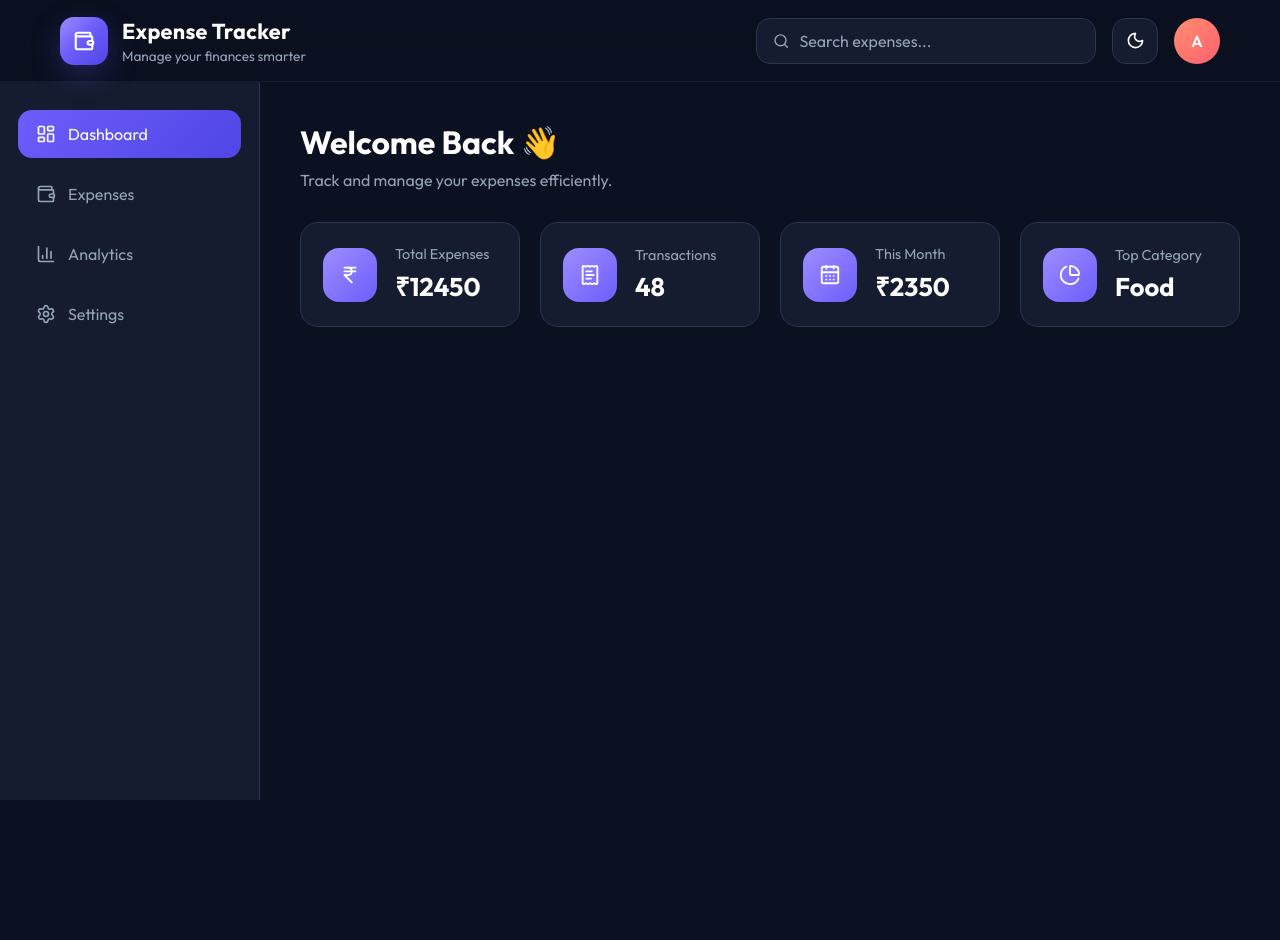
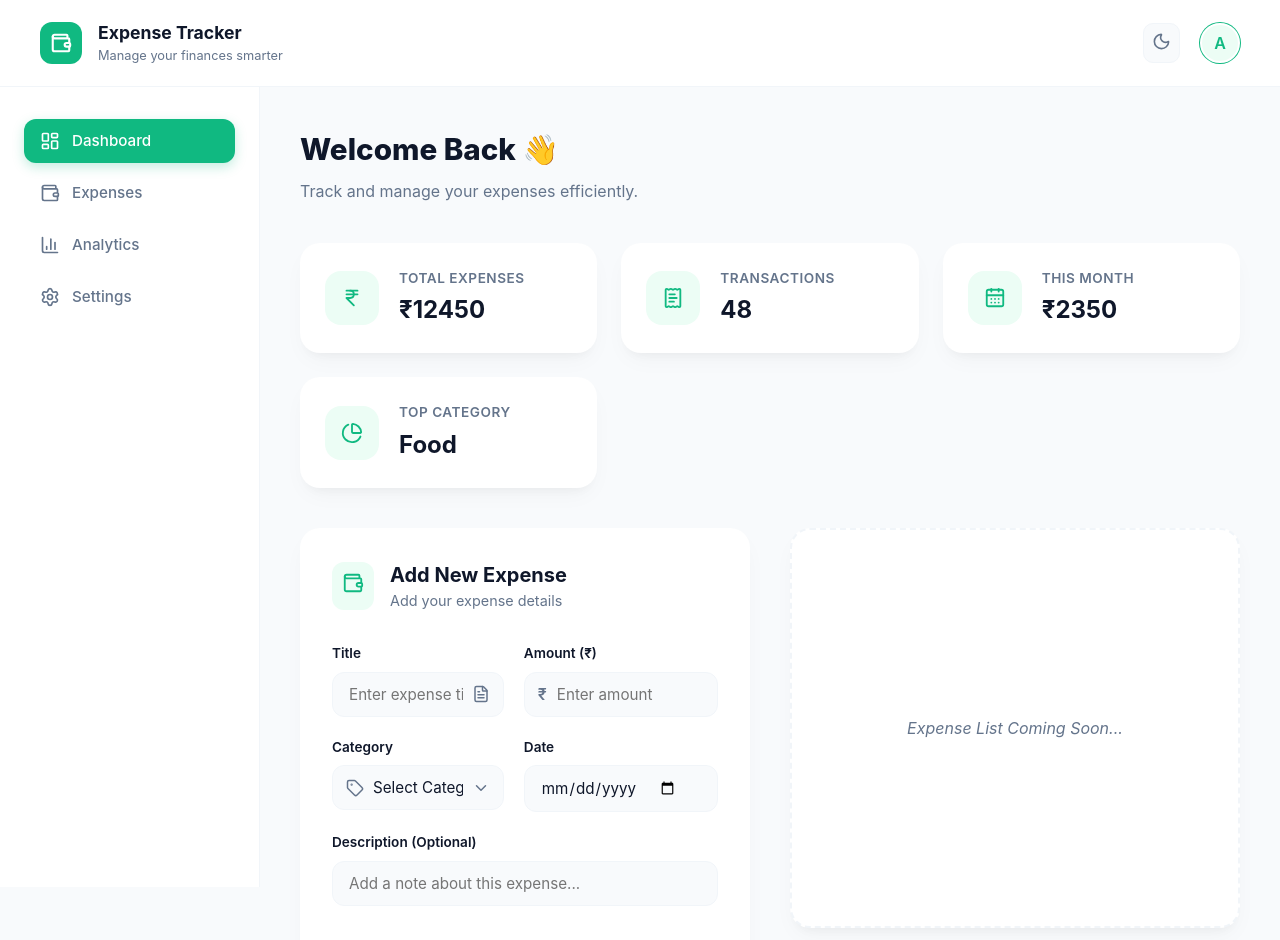
Before and after one commit to amitsharma597/mern-expense-tracker, a React (Vite) app in the folder client/: page / in a window 1280 px wide. Shown: the top 940 px of the page. Before the commit the page ends 800 px from the top, so only its background shows below. Built offline with nearby package versions, Linux system fonts and the light colour scheme.

Commit message:
feat: add expenseform component

```diff
--- a/client/src/App.css
+++ b/client/src/App.css
@@ -1,273 +1,461 @@
-@import url("https://fonts.googleapis.com/css2?family=Outfit:wght@300;400;500;600;700&display=swap");
+/*
+  Premium Fintech Expense Tracker Stylesheet
+  Color Palette: Emerald Green & Modern White
+*/
 
 :root {
-  --bg: #0b1120;
-  --surface: #151c2f;
-  --surface-2: #1c2540;
-  --primary: #7c6cff;
-  --text: #fff;
-  --muted: #94a3b8;
-  --border: #2a3550;
+  --primary: #10b981;
+  --primary-hover: #059669;
+  --primary-light: #ecfdf5;
+  --bg-body: #f8fafc;
+  --bg-card: #ffffff;
+  --text-main: #0f172a;
+  --text-muted: #64748b;
+  --border-color: #f1f5f9;
+  --error: #ef4444;
+  --shadow:
+    0 10px 25px -5px rgba(0, 0, 0, 0.04), 0 8px 10px -6px rgba(0, 0, 0, 0.04);
+  --radius: 20px;
+  --transition: all 0.3s cubic-bezier(0.4, 0, 0.2, 1);
+  --sidebar-width: 260px;
 }
 
 * {
   margin: 0;
   padding: 0;
   box-sizing: border-box;
-  font-family: "Outfit", sans-serif;
+  font-family:
+    "Inter",
+    -apple-system,
+    BlinkMacSystemFont,
+    "Segoe UI",
+    Roboto,
+    sans-serif;
 }
 
 body {
-  background: var(--bg);
-  color: var(--text);
+  background-color: var(--bg-body);
+  color: var(--text-main);
+  line-height: 1.5;
+  -webkit-font-smoothing: antialiased;
 }
 
-button,
-input {
-  font: inherit;
+/* Layout Structure */
+.dashboard {
+  display: flex;
+  min-height: 100vh;
 }
 
-button {
-  border: none;
-  cursor: pointer;
+.main-content {
+  flex: 1;
+  padding: 2.5rem;
+  overflow-y: auto;
+  max-width: 1400px;
+  margin: 0 auto;
 }
 
-/* ================= NAVBAR ================= */
-
-.navbar {
+/* Sidebar Styling */
+.sidebar {
+  width: var(--sidebar-width);
+  background: var(--bg-card);
+  border-right: 1px solid var(--border-color);
+  padding: 2rem 1.5rem;
+  display: flex;
+  flex-direction: column;
+  gap: 0.5rem;
   position: sticky;
   top: 0;
-  z-index: 100;
-  height: 82px;
-  padding: 0 60px;
+  height: 100vh;
+}
+
+.sidebar-link {
+  display: flex;
+  align-items: center;
+  gap: 12px;
+  padding: 12px 16px;
+  border-radius: 12px;
+  border: none;
+  background: transparent;
+  color: var(--text-muted);
+  font-size: 0.95rem;
+  font-weight: 500;
+  cursor: pointer;
+  transition: var(--transition);
+  text-decoration: none;
+}
+
+.sidebar-link:hover {
+  background: var(--primary-light);
+  color: var(--primary);
+}
+
+.sidebar-link.active {
+  background: var(--primary);
+  color: white;
+  box-shadow: 0 4px 12px rgba(16, 185, 129, 0.25);
+}
+
+/* Navbar Styling */
+.navbar {
   display: flex;
   justify-content: space-between;
   align-items: center;
-  background: rgba(11, 17, 32, 0.82);
-  backdrop-filter: blur(16px);
-  border-bottom: 1px solid rgba(255, 255, 255, 0.05);
+  padding: 1.25rem 2.5rem;
+  background: var(--bg-card);
+  border-bottom: 1px solid var(--border-color);
+  position: sticky;
+  top: 0;
+  z-index: 10;
 }
 
-.logo {
+.navbar-left {
   display: flex;
   align-items: center;
-  gap: 14px;
+  gap: 1rem;
 }
 
 .logo-icon {
-  width: 48px;
-  height: 48px;
-  display: grid;
-  place-items: center;
-  border-radius: 14px;
-  background: linear-gradient(135deg, #9d8dff, #6d5dfc 45%, #4f46e5);
-  box-shadow: 0 10px 30px rgba(109, 93, 252, 0.25);
+  background: var(--primary);
+  color: white;
+  padding: 10px;
+  border-radius: 12px;
+  display: flex;
+  align-items: center;
+  justify-content: center;
 }
 
-.logo-icon svg {
-  color: #fff;
+.navbar-left h2 {
+  font-size: 1.1rem;
+  font-weight: 700;
+  color: var(--text-main);
 }
 
-.logo h2 {
-  font-size: 1.35rem;
-  font-weight: 700;
-  letter-spacing: 0.3px;
-}
-
-.logo p {
-  margin-top: 2px;
-  font-size: 0.85rem;
-  color: var(--muted);
+.navbar-left p {
+  font-size: 0.8rem;
+  color: var(--text-muted);
 }
 
 .navbar-right {
   display: flex;
   align-items: center;
-  gap: 16px;
-}
-
-.search-box {
-  width: 340px;
-  height: 46px;
-  padding: 0 16px;
-  display: flex;
-  align-items: center;
-  gap: 10px;
-  background: var(--surface);
-  border: 1px solid var(--border);
-  border-radius: 14px;
-  transition: 0.25s;
-}
-
-.search-box:focus-within {
-  border-color: var(--primary);
-  background: var(--surface-2);
-}
-
-.search-box svg {
-  color: var(--muted);
-}
-
-.search-box input {
-  width: 100%;
-  border: none;
-  outline: none;
-  background: none;
-  color: var(--text);
-}
-
-.search-box input::placeholder {
-  color: var(--muted);
+  gap: 1.25rem;
 }
 
 .theme-btn {
-  width: 46px;
-  height: 46px;
-  display: grid;
-  place-items: center;
-  border-radius: 14px;
-  background: var(--surface);
-  border: 1px solid var(--border);
-  color: var(--text);
-  transition: 0.25s;
-}
-
-.theme-btn:hover {
-  background: #222d49;
+  background: var(--bg-body);
+  border: 1px solid var(--border-color);
+  padding: 8px;
+  border-radius: 10px;
+  cursor: pointer;
+  color: var(--text-muted);
+  transition: var(--transition);
 }
 
 .avatar {
-  width: 46px;
-  height: 46px;
-  display: grid;
-  place-items: center;
+  width: 40px;
+  height: 40px;
+  background: var(--primary-light);
+  color: var(--primary);
   border-radius: 50%;
-  background: linear-gradient(135deg, #ff8f70, #ff5f6d);
-  font-size: 1rem;
+  display: flex;
+  align-items: center;
+  justify-content: center;
   font-weight: 600;
+  border: 2px solid white;
+  box-shadow: 0 0 0 1px var(--primary);
 }
 
-/* ================= LAYOUT ================= */
-
-.dashboard {
-  display: grid;
-  grid-template-columns: 260px 1fr;
-  min-height: calc(100vh - 82px);
-}
-
-.sidebar {
-  padding: 28px 18px;
-  background: var(--surface);
-  border-right: 1px solid var(--border);
-}
-
-.sidebar-link {
-  width: 100%;
-  margin-bottom: 12px;
-  padding: 14px 18px;
-  display: flex;
-  align-items: center;
-  gap: 12px;
-  background: none;
-  color: var(--muted);
-  border-radius: 14px;
-  transition: 0.25s;
-}
-
-.sidebar-link:hover {
-  background: var(--surface-2);
-  color: var(--text);
-}
-
-.sidebar-link.active {
-  background: linear-gradient(135deg, #6d5dfc, #4f46e5);
-  color: #fff;
-}
-
-.main-content {
-  padding: 40px;
-}
-
-/* ================= DASHBOARD ================= */
-
+/* Dashboard Header */
 .dashboard-header {
-  margin-bottom: 32px;
+  margin-bottom: 2.5rem;
 }
 
 .dashboard-header h1 {
-  font-size: 2rem;
-  font-weight: 700;
+  font-size: 1.85rem;
+  font-weight: 800;
+  color: var(--text-main);
+  margin-bottom: 0.5rem;
 }
 
 .dashboard-header p {
-  margin-top: 8px;
-  color: var(--muted);
+  color: var(--text-muted);
+  font-size: 1rem;
 }
 
+/* Summary Cards Grid */
 .summary-grid {
   display: grid;
-  grid-template-columns: repeat(auto-fit, minmax(220px, 1fr));
-  gap: 20px;
+  grid-template-columns: repeat(auto-fit, minmax(240px, 1fr));
+  gap: 1.5rem;
+  margin-bottom: 2.5rem;
 }
 
 .summary-card {
+  background: var(--bg-card);
+  padding: 1.5rem;
+  border-radius: var(--radius);
+  box-shadow: var(--shadow);
   display: flex;
   align-items: center;
-  gap: 18px;
-  padding: 22px;
-  background: var(--surface);
-  border: 1px solid var(--border);
-  border-radius: 18px;
-  transition: 0.25s;
+  gap: 1.25rem;
+  border: 1px solid transparent;
+  transition: var(--transition);
 }
 
 .summary-card:hover {
-  transform: translateY(-4px);
-  border-color: var(--primary);
+  transform: translateY(-5px);
+  border-color: var(--primary-light);
 }
 
 .card-icon {
   width: 54px;
   height: 54px;
-  display: grid;
-  place-items: center;
+  background: var(--primary-light);
+  color: var(--primary);
   border-radius: 16px;
-  background: linear-gradient(135deg, #9d8dff, #6d5dfc);
-  color: #fff;
+  display: flex;
+  align-items: center;
+  justify-content: center;
 }
 
 .card-content p {
-  font-size: 0.9rem;
-  color: var(--muted);
+  font-size: 0.85rem;
+  font-weight: 600;
+  color: var(--text-muted);
+  text-transform: uppercase;
+  letter-spacing: 0.5px;
+  margin-bottom: 4px;
 }
 
 .card-content h2 {
-  margin-top: 6px;
-  font-size: 1.6rem;
+  font-size: 1.5rem;
+  font-weight: 700;
+  color: var(--text-main);
+}
+
+/* Content Grid (Form + List) */
+.content-grid {
+  display: grid;
+  grid-template-columns: 1fr 1fr;
+  gap: 2.5rem;
+  align-items: start;
+}
+
+/* Expense Form */
+.expense-form {
+  background: var(--bg-card);
+  padding: 2rem;
+  border-radius: var(--radius);
+  box-shadow: var(--shadow);
+}
+
+.form-header {
+  display: flex;
+  align-items: center;
+  gap: 1rem;
+  margin-bottom: 2rem;
+}
+
+.form-icon {
+  padding: 10px;
+  background: var(--primary-light);
+  color: var(--primary);
+  border-radius: 12px;
+}
+
+.form-header h2 {
+  font-size: 1.25rem;
   font-weight: 700;
 }
 
-/* ================= RESPONSIVE ================= */
+.form-header p {
+  font-size: 0.9rem;
+  color: var(--text-muted);
+}
 
-@media (max-width: 900px) {
-  .navbar {
-    padding: 0 24px;
+.expense-form-grid {
+  display: grid;
+  grid-template-columns: 1fr 1fr;
+  gap: 1.25rem;
+}
+
+.form-group {
+  display: flex;
+  flex-direction: column;
+  gap: 0.5rem;
+}
+
+.form-group.full-width {
+  grid-column: span 2;
+}
+
+.form-group p {
+  font-size: 0.85rem;
+  font-weight: 600;
+  color: var(--text-main);
+}
+
+.input-box {
+  position: relative;
+  display: flex;
+  align-items: center;
+}
+
+.input-box input,
+.input-box select {
+  width: 100%;
+  padding: 12px 16px;
+  padding-right: 40px;
+  background: var(--bg-body);
+  border: 1px solid var(--border-color);
+  border-radius: 12px;
+  font-size: 0.95rem;
+  transition: var(--transition);
+  outline: none;
+  color: var(--text-main);
+}
+
+.input-box .currency {
+  position: absolute;
+  left: 14px;
+  font-weight: 600;
+  color: var(--text-muted);
+}
+
+.input-box input[type="number"] {
+  padding-left: 32px;
+}
+
+.input-box svg {
+  position: absolute;
+  right: 14px;
+  color: var(--text-muted);
+  pointer-events: none;
+}
+
+.input-box input:focus,
+.input-box select:focus {
+  border-color: var(--primary);
+  background: white;
+  box-shadow: 0 0 0 4px var(--primary-light);
+}
+
+/* Select Specific Styling */
+.select-box select {
+  appearance: none;
+  padding-left: 40px;
+  cursor: pointer;
+}
+
+.select-box svg:first-child {
+  left: 14px;
+  right: auto;
+}
+
+.select-arrow {
+  right: 14px;
+}
+
+/* Buttons */
+.add-btn {
+  grid-column: span 2;
+  margin-top: 1rem;
+  background: var(--primary);
+  color: white;
+  border: none;
+  padding: 14px;
+  border-radius: 12px;
+  font-weight: 600;
+  font-size: 1rem;
+  display: flex;
+  align-items: center;
+  justify-content: center;
+  gap: 8px;
+  cursor: pointer;
+  transition: var(--transition);
+}
+
+.add-btn:hover {
+  background: var(--primary-hover);
+  transform: translateY(-2px);
+  box-shadow: 0 10px 20px -10px var(--primary);
+}
+
+.add-btn:active {
+  transform: translateY(0);
+}
+
+/* Responsive Queries */
+@media (max-width: 1024px) {
+  .content-grid {
+    grid-template-columns: 1fr;
+  }
+}
+
+@media (max-width: 768px) {
+  .dashboard {
+    flex-direction: column;
   }
 
-  .search-box,
   .sidebar {
+    width: 100%;
+    height: auto;
+    position: relative;
+    flex-direction: row;
+    overflow-x: auto;
+    padding: 1rem;
+  }
+
+  .sidebar-link span {
     display: none;
   }
 
-  .logo p {
-    display: none;
+  .main-content {
+    padding: 1.5rem;
   }
 
-  .dashboard {
+  .expense-form-grid {
     grid-template-columns: 1fr;
   }
 
-  .main-content {
-    padding: 24px;
+  .form-group.full-width {
+    grid-column: span 1;
+  }
+
+  .add-btn {
+    grid-column: span 1;
   }
 }
+
+/* Custom Scrollbar */
+::-webkit-scrollbar {
+  width: 6px;
+}
+
+::-webkit-scrollbar-track {
+  background: transparent;
+}
+
+::-webkit-scrollbar-thumb {
+  background: #cbd5e1;
+  border-radius: 10px;
+}
+
+::-webkit-scrollbar-thumb:hover {
+  background: #94a3b8;
+}
+
+/* Placeholder for List Section */
+.content-grid > div:last-child {
+  background: var(--bg-card);
+  padding: 2rem;
+  border-radius: var(--radius);
+  box-shadow: var(--shadow);
+  border: 2px dashed var(--border-color);
+  display: flex;
+  align-items: center;
+  justify-content: center;
+  color: var(--text-muted);
+  font-style: italic;
+  min-height: 400px;
+}
--- a/client/src/components/Dashboard.jsx
+++ b/client/src/components/Dashboard.jsx
@@ -1,5 +1,6 @@
 import Sidebar from "./Sidebar";
 import SummaryCards from "./SummaryCards";
+import ExpenseForm from "./ExpenseForm";
 
 const Dashboard = () => {
   return (
@@ -13,6 +14,12 @@ const Dashboard = () => {
         </div>
 
         <SummaryCards />
+
+        <div className="content-grid">
+          <ExpenseForm />
+
+          <div>Expense List Coming Soon...</div>
+        </div>
       </main>
     </div>
   );
--- /dev/null
+++ b/client/src/components/ExpenseForm.jsx
@@ -0,0 +1,84 @@
+import { Wallet, FileText, Tag, ChevronDown, Plus } from "lucide-react";
+
+const ExpenseForm = () => {
+  return (
+    <div className="expense-form">
+      <div className="form-header">
+        <div className="form-icon">
+          <Wallet size={22} />
+        </div>
+
+        <div>
+          <h2>Add New Expense</h2>
+          <p>Add your expense details</p>
+        </div>
+      </div>
+
+      <form className="expense-form-grid">
+        <div className="form-group">
+          <p>Title</p>
+
+          <div className="input-box">
+            <input type="text" placeholder="Enter expense title" />
+            <FileText size={18} />
+          </div>
+        </div>
+
+        <div className="form-group">
+          <p>Amount (₹)</p>
+
+          <div className="input-box">
+            <span className="currency">₹</span>
+            <input type="number" placeholder="Enter amount" />
+          </div>
+        </div>
+
+        <div className="form-group">
+          <p>Category</p>
+
+          <div className="input-box select-box">
+            <Tag size={18} />
+
+            <select defaultValue="">
+              <option value="" disabled>
+                Select Category
+              </option>
+              <option>Food</option>
+              <option>Shopping</option>
+              <option>Travel</option>
+              <option>Bills</option>
+              <option>Entertainment</option>
+              <option>Health</option>
+              <option>Other</option>
+            </select>
+
+            <ChevronDown size={18} className="select-arrow" />
+          </div>
+        </div>
+
+        <div className="form-group">
+          <p>Date</p>
+
+          <div className="input-box">
+            <input type="date" />
+          </div>
+        </div>
+
+        <div className="form-group full-width">
+          <p>Description (Optional)</p>
+
+          <div className="input-box">
+            <input type="text" placeholder="Add a note about this expense..." />
+          </div>
+        </div>
+
+        <button type="submit" className="add-btn">
+          <Plus size={20} />
+          Add Expense
+        </button>
+      </form>
+    </div>
+  );
+};
+
+export default ExpenseForm;
--- a/client/src/components/Navbar.jsx
+++ b/client/src/components/Navbar.jsx
@@ -1,9 +1,9 @@
-import { Wallet, Search, Moon } from "lucide-react";
+import { Wallet, Moon } from "lucide-react";
 
 const Navbar = () => {
   return (
     <header className="navbar">
-      <div className="logo">
+      <div className="navbar-left">
         <div className="logo-icon">
           <Wallet size={22} strokeWidth={2.3} />
         </div>
@@ -15,11 +15,6 @@ const Navbar = () => {
       </div>
 
       <div className="navbar-right">
-        <div className="search-box">
-          <Search size={18} />
-          <input type="text" placeholder="Search expenses..." />
-        </div>
-
         <button className="theme-btn">
           <Moon size={19} />
         </button>
```
Also changed, not shown: 1 other file (tests, documents, lock files or other folders).
